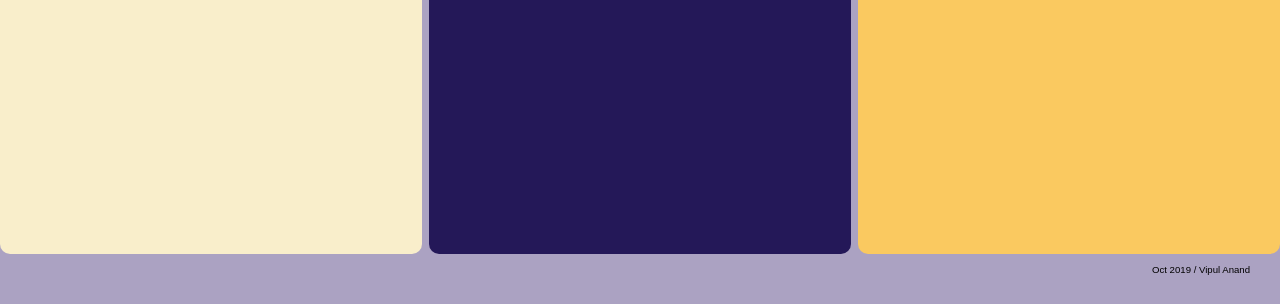
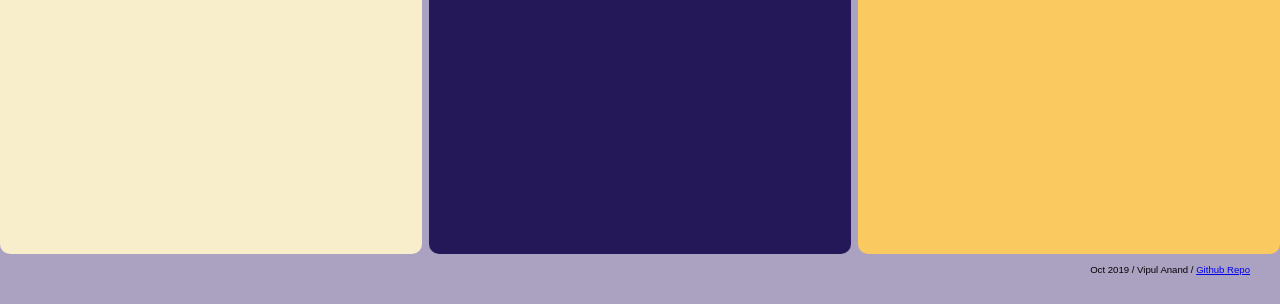
Before and after one commit to anandvip/breathe, a plain HTML site: page index.html in a window 1280 px wide. Shown: the part 496-800 px from the top of the page. Drawn offline with Linux system fonts and the light colour scheme.

Commit message:
repo link to footer

```diff
--- a/index.html
+++ b/index.html
@@ -28,7 +28,7 @@
 
 <footer>
   <span class="va">
-    Oct 2019 / Vipul Anand
+    Oct 2019 / Vipul Anand / <a href="https://github.com/anandvip/breath">Github Repo</a>
   </span>
 </footer>
   <script>
```
